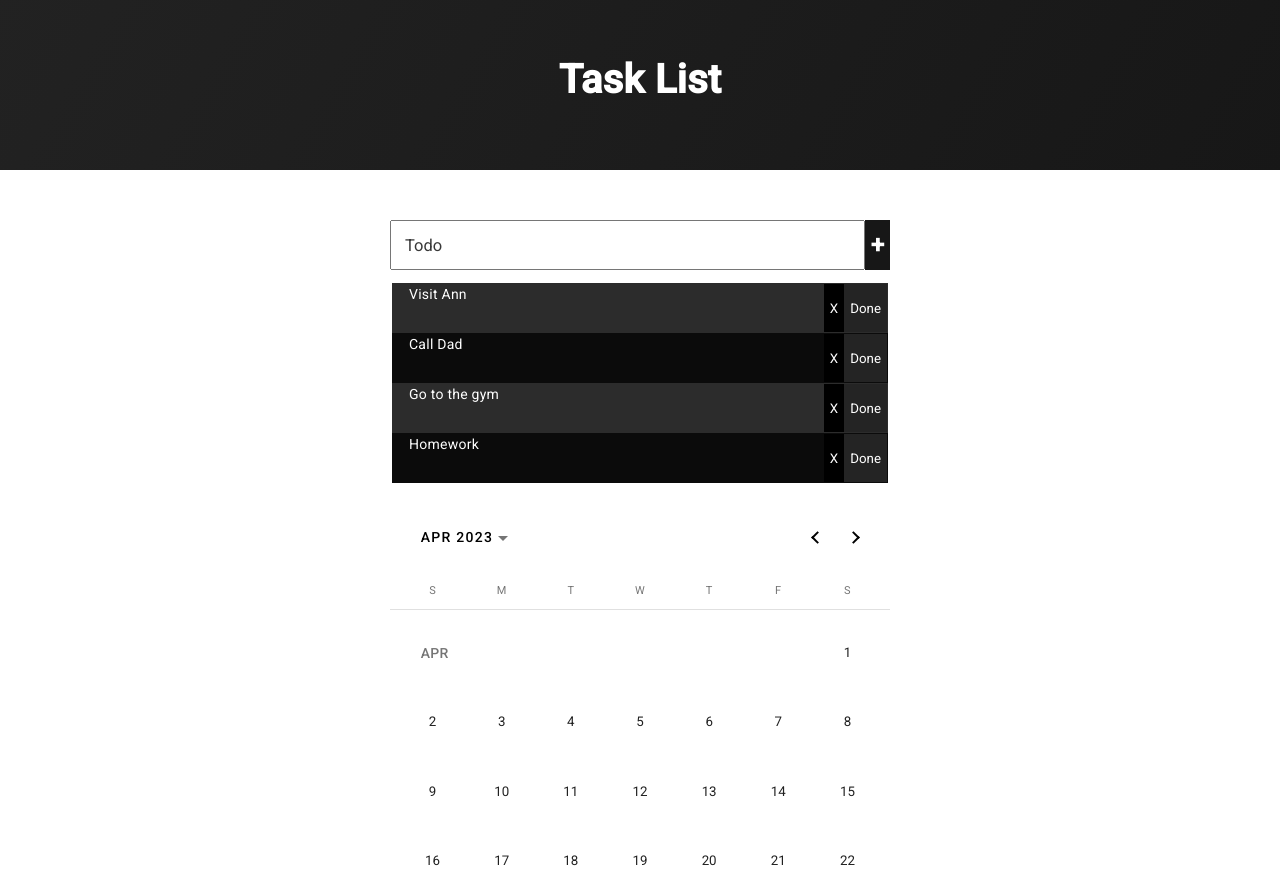
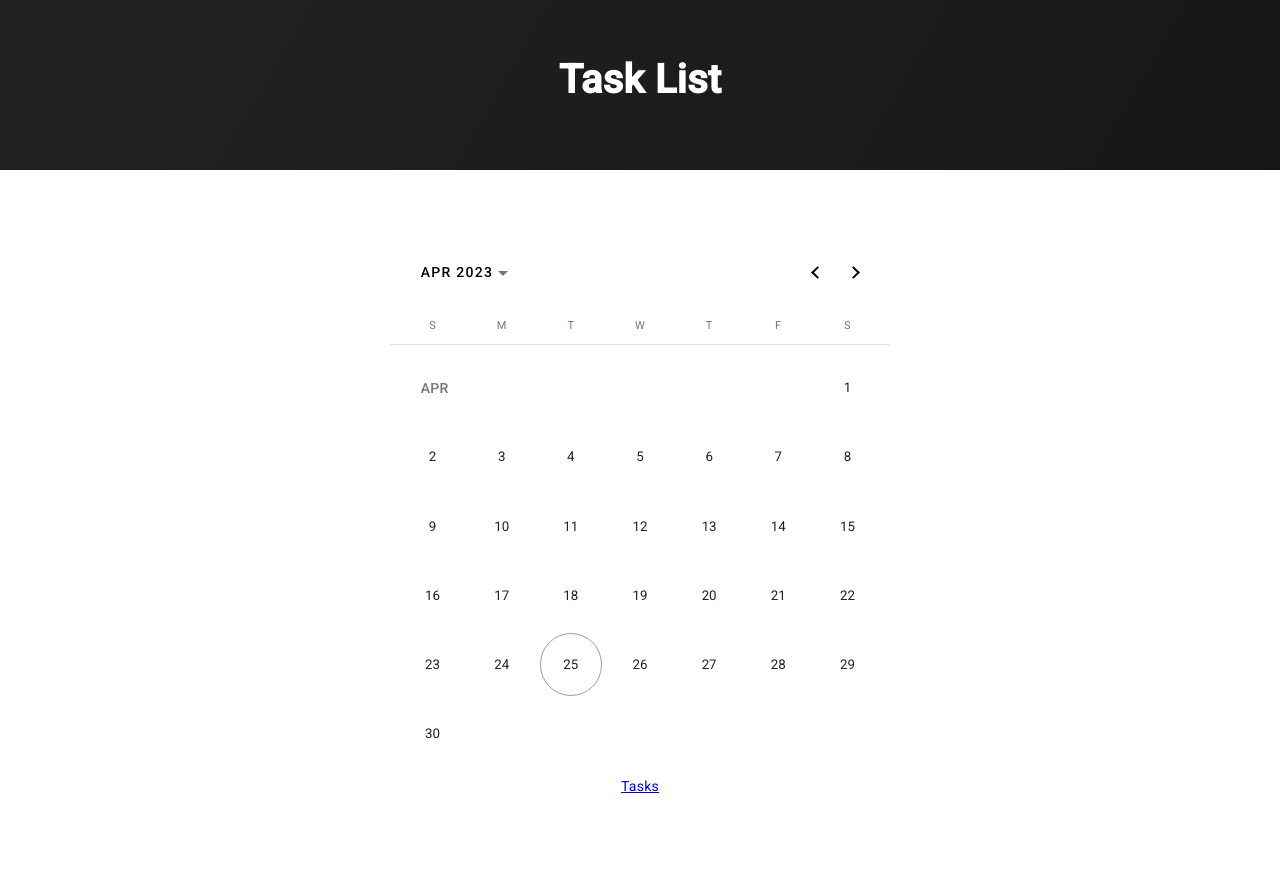
Before and after one commit to JeromeNL/angular-udemy, an Angular app: page / in a window 1280 px wide. Shown: the top 896 px of the page. Built offline with nearby package versions, Linux system fonts and the light colour scheme.

Commit message:
28. Routing

```diff
--- a/src/app/app-routing.module.ts
+++ b/src/app/app-routing.module.ts
@@ -1,7 +1,12 @@
 import { NgModule } from '@angular/core';
 import { RouterModule, Routes } from '@angular/router';
+import { CalendarComponent} from "./calendar/calendar.component";
+import {TaskListComponent} from "./task-list/task-list.component";
 
-const routes: Routes = [];
+const routes: Routes = [
+  {component: CalendarComponent, path: ''},
+  {component: TaskListComponent, path: 'tasks'}
+];
 
 @NgModule({
   imports: [RouterModule.forRoot(routes)],
--- a/src/app/app.component.html
+++ b/src/app/app.component.html
@@ -1,6 +1,5 @@
 <header>Task List</header>
 
 <body>
-  <app-task-list></app-task-list>
-  <app-calendar></app-calendar>
+  <router-outlet></router-outlet>
 </body>
--- a/src/app/calendar/calendar.component.css
+++ b/src/app/calendar/calendar.component.css
@@ -1,6 +1,8 @@
 div {
   display: flex;
   justify-content: center;
+  flex-direction: column;
+  align-items: center;
 }
 
 
--- a/src/app/calendar/calendar.component.html
+++ b/src/app/calendar/calendar.component.html
@@ -1,5 +1,5 @@
 <div>
 
   <mat-calendar></mat-calendar>
-
+    <a [routerLink]="['/tasks']">Tasks</a>
 </div>
--- a/src/app/calendar/calendar.module.ts
+++ b/src/app/calendar/calendar.module.ts
@@ -4,7 +4,7 @@
 import { BrowserAnimationsModule} from "@angular/platform-browser/animations";
 import { MatDatepickerModule} from "@angular/material/datepicker";
 import { MatNativeDateModule} from "@angular/material/core";
-
+import { RouterModule} from "@angular/router";
 
 @NgModule({
   declarations: [
@@ -14,7 +14,8 @@
     CommonModule,
     BrowserAnimationsModule,
     MatDatepickerModule,
-    MatNativeDateModule
+    MatNativeDateModule,
+    RouterModule,
   ], exports: [
     CalendarComponent
   ]
```
